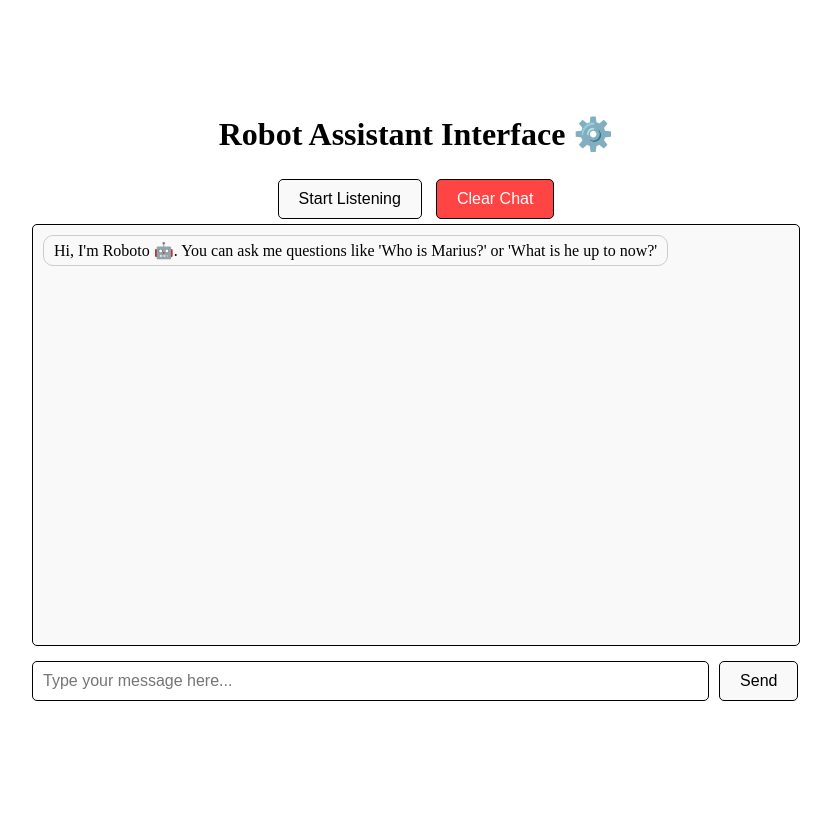
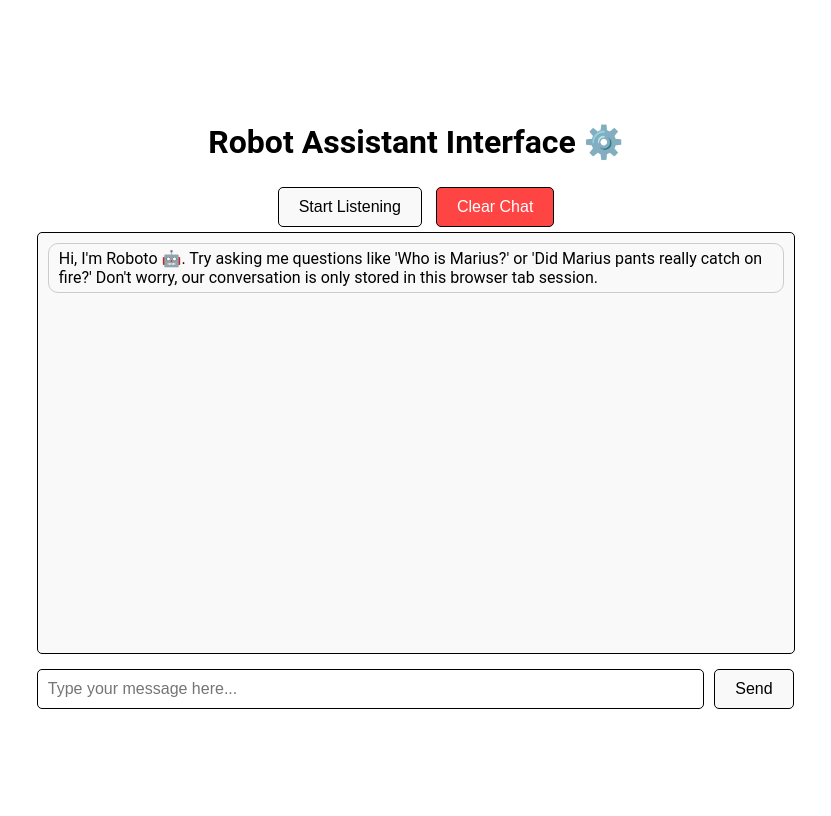
Before and after one commit to motomario/voiceAI, a Django app: page /voiceAI/ in a window 1280 px wide. Shown: the whole page, without its empty margins (224-1055 px from the left). Before the commit the page ends 701 px from the top, so only its background shows below. Run offline with Django 4.2, Linux system fonts and the light colour scheme.

Commit message:
readability update

```diff
--- a/voiceAI/templates/voiceAI/index.html
+++ b/voiceAI/templates/voiceAI/index.html
@@ -7,7 +7,9 @@
     <script src="https://ajax.googleapis.com/ajax/libs/jquery/3.6.0/jquery.min.js"></script>
 <style>
     body {
+      	font-family: 'Roboto', sans-serif;
         text-align: center;
+        font-size: 110%
         margin: 0;
         padding: 0;
         display: flex;
@@ -20,6 +22,7 @@
         margin: 20px auto;
     }
     #chat-box {
+	    text-align: left;
         border: 1px solid #ccc;
         padding: 10px;
         height: 400px;
@@ -40,6 +43,7 @@
         margin-left: auto;
         margin-right: 0;
         background-color: transparent;
+        font-style: italic;
     }
     .chatgpt-message {
         margin-right: auto;
@@ -204,7 +208,7 @@
         var userInputField = document.getElementById('user-text-input');
 
         function showGreetingMessage() {
-                var greetingText = "Hi, I'm Roboto 🤖. You can ask me questions like 'Who is Marius?' or 'What is he up to now?'";
+                var greetingText = "Hi, I'm Roboto 🤖. Try asking me questions like 'Who is Marius?' or 'Did Marius pants really catch on fire?' Don't worry, our conversation is only stored in this browser tab session.";
                 appendMessage(greetingText, 'chatgpt-message');
             }
         showGreetingMessage();
```
